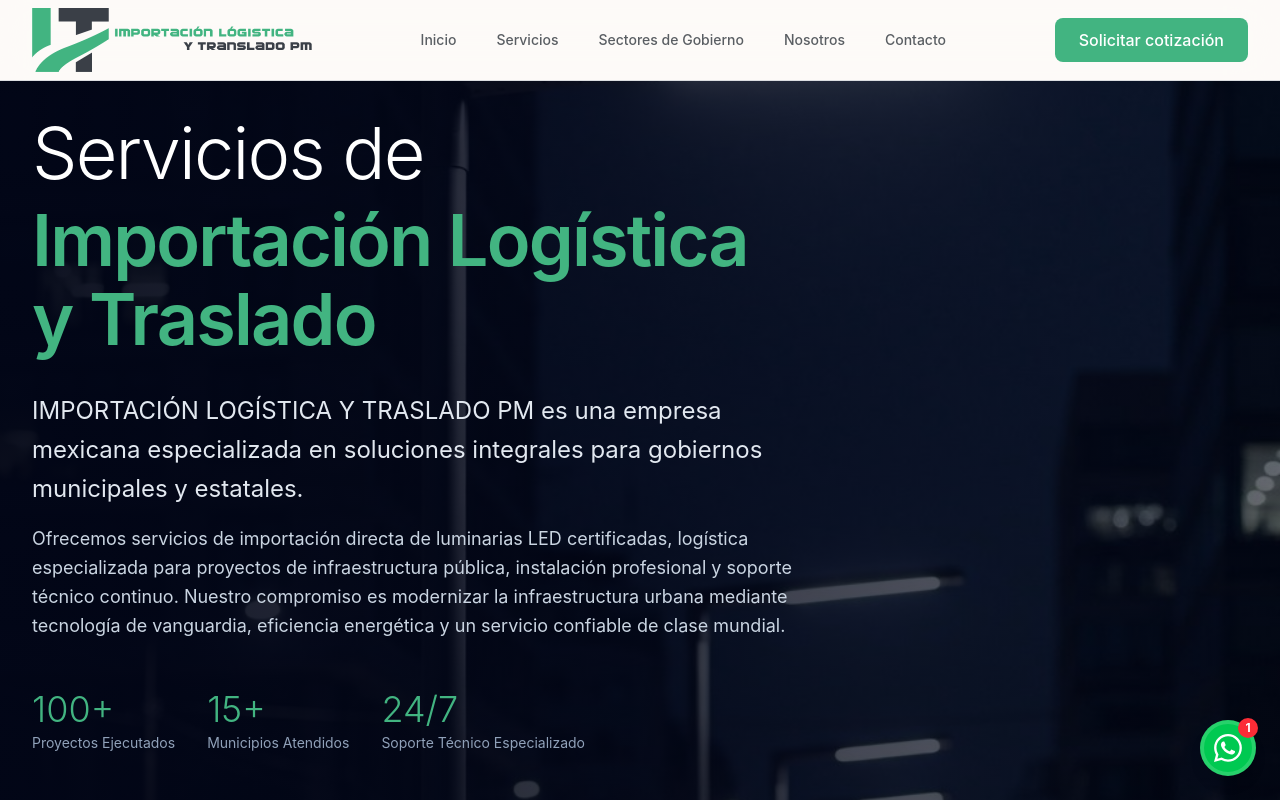
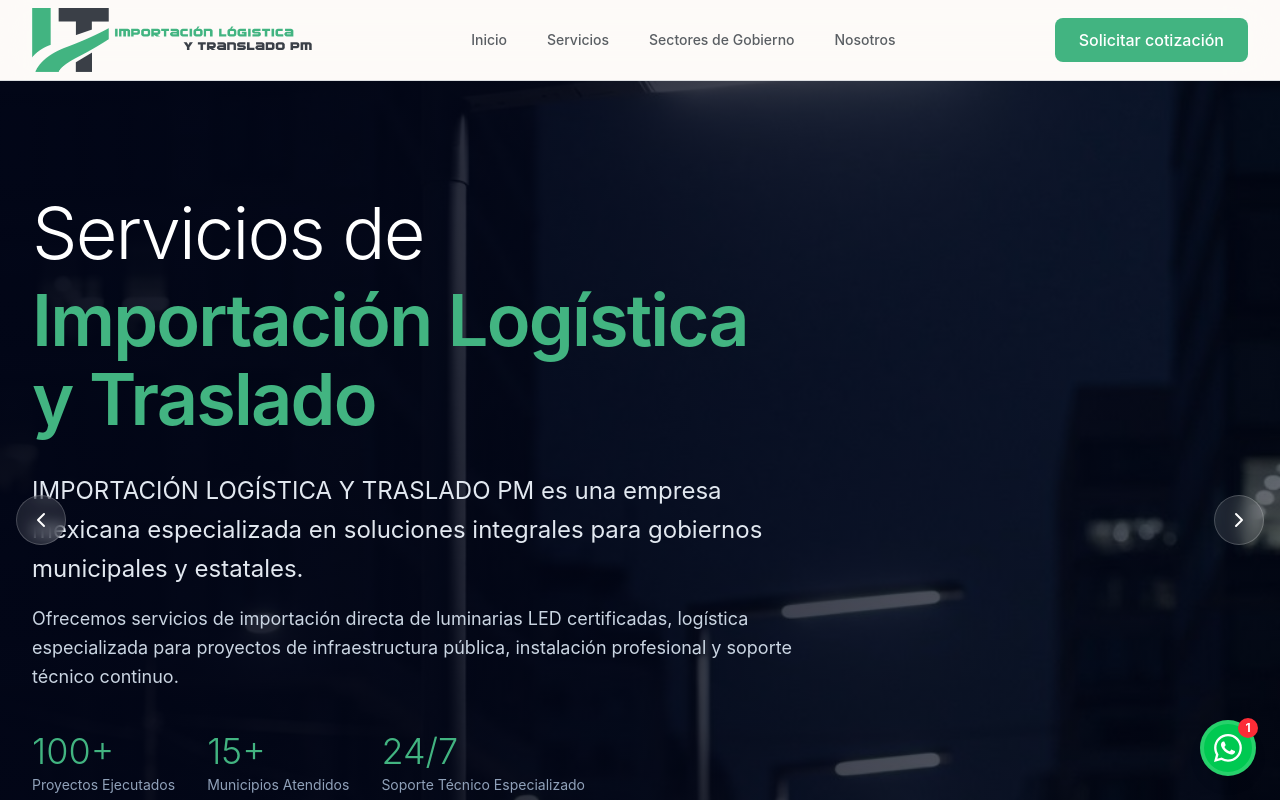
Before and after one commit to Gonzalez-Ricardo/ILT, a Next.js app: page / in a window 1280 px wide. Shown: the top 800 px of the page. Built offline with nearby package versions, Linux system fonts and the light colour scheme.

Commit message:
Actualizacion3

```diff
--- a/src/app/components/carrusel.tsx
+++ b/src/app/components/carrusel.tsx
@@ -6,22 +6,10 @@
 import type { ContactClickProps } from "./types";
 
 const carouselImages = [
-  {
-    src: "/image/8.png",
-    alt: "Flota de camiones de logística profesional",
-  },
-  {
-    src: "/image/11.png",
-    alt: "Infraestructura de iluminación municipal moderna",
-  },
-  {
-    src: "/image/13.png",
-    alt: "Transporte logístico profesional",
-  },
-  {
-    src: "/image/5.png",
-    alt: "Gestión de infraestructura y equipamiento",
-  },
+  { src: "/image/8.png", alt: "Flota de camiones de logística profesional" },
+  { src: "/image/11.png", alt: "Infraestructura de iluminación municipal moderna" },
+  { src: "/image/13.png", alt: "Transporte logístico profesional" },
+  { src: "/image/5.png", alt: "Gestión de infraestructura y equipamiento" },
 ];
 
 export default function Hero({ onContactClick }: ContactClickProps) {
@@ -34,18 +22,15 @@
     return () => clearInterval(timer);
   }, []);
 
-  const nextSlide = () => {
-    setCurrentSlide((prev) => (prev + 1) % carouselImages.length);
-  };
-
-  const prevSlide = () => {
-    setCurrentSlide(
-      (prev) => (prev - 1 + carouselImages.length) % carouselImages.length
-    );
-  };
+  const nextSlide = () => setCurrentSlide((prev) => (prev + 1) % carouselImages.length);
+  const prevSlide = () =>
+    setCurrentSlide((prev) => (prev - 1 + carouselImages.length) % carouselImages.length);
 
   return (
-    <section className="relative h-[70vh] sm:h-[75vh] lg:h-[85vh] min-h-[700px] sm:min-h-[850px] overflow-hidden bg-slate-950">
+    <section
+      id="hero"
+      className="relative min-h-[100svh] sm:min-h-[85vh] overflow-hidden bg-slate-950 scroll-mt-24"
+    >
       <div className="absolute inset-0">
         {carouselImages.map((image, index) => (
           <div
@@ -63,14 +48,14 @@
             />
           </div>
         ))}
-        {/* Overlay gradient */}
         <div className="absolute inset-0 bg-linear-to-r from-slate-950/95 via-slate-950/80 to-slate-950/60" />
       </div>
 
+      {/* Flechas (si quieres solo en sm+, cambia "flex" por "hidden sm:flex") */}
       <div className="absolute inset-y-0 left-2 sm:left-4 flex items-center z-20">
         <button
           onClick={prevSlide}
-          className="hidden p-2 sm:p-3 rounded-full bg-white/10 hover:bg-white/20 backdrop-blur-sm transition-all border border-white/20"
+          className="flex p-2 sm:p-3 rounded-full bg-white/10 hover:bg-white/20 backdrop-blur-sm transition-all border border-white/20"
           aria-label="Previous slide"
         >
           <ChevronLeft className="w-5 h-5 sm:w-6 sm:h-6 text-white" />
@@ -79,32 +64,31 @@
       <div className="absolute inset-y-0 right-2 sm:right-4 flex items-center z-20">
         <button
           onClick={nextSlide}
-          className="hidden  p-2 sm:p-3 rounded-full bg-white/10 hover:bg-white/20 backdrop-blur-sm transition-all border border-white/20"
+          className="flex p-2 sm:p-3 rounded-full bg-white/10 hover:bg-white/20 backdrop-blur-sm transition-all border border-white/20"
           aria-label="Next slide"
         >
           <ChevronRight className="w-5 h-5 sm:w-6 sm:h-6 text-white" />
         </button>
       </div>
 
+      {/* Dots */}
       <div className="absolute bottom-4 sm:bottom-8 left-1/2 -translate-x-1/2 flex gap-2 z-20">
         {carouselImages.map((_, index) => (
           <button
             key={index}
             onClick={() => setCurrentSlide(index)}
             className={`h-1.5 sm:h-2 rounded-full transition-all ${
-              index === currentSlide
-                ? "w-6 sm:w-8 bg-white"
-                : "w-1.5 sm:w-2 bg-white/40 hover:bg-white/60"
+              index === currentSlide ? "w-6 sm:w-8 bg-white" : "w-1.5 sm:w-2 bg-white/40 hover:bg-white/60"
             }`}
             aria-label={`Go to slide ${index + 1}`}
           />
         ))}
       </div>
 
-      <div className="relative z-10 h-full b">
-        <div className="max-w-7xl mx-auto px-4 sm:px-6 lg:px-8 flex items-center">
-          <div className="max-w-3xl space-y-4 sm:space-y-6 lg:space-y-8">
-            <h1 className="text-3xl sm:text-4xl md:text-5xl lg:text-6xl xl:text-7xl font-light leading-[1.1] tracking-tight text-white pt-4 sm:pt-8 ">
+      <div className="relative z-10 h-full">
+        <div className="max-w-7xl mx-auto px-4 sm:px-6 lg:px-8 h-full flex items-center">
+          <div className="max-w-3xl space-y-4 sm:space-y-6 lg:space-y-8 pt-24 sm:pt-28 pb-16">
+            <h1 className="text-3xl sm:text-4xl md:text-5xl lg:text-6xl xl:text-7xl font-light leading-[1.1] tracking-tight text-white">
               Servicios de
               <span className="block mt-1 sm:mt-2 font-semibold text-[#42b481]">
                 Importación Logística y Traslado
@@ -112,56 +96,40 @@
             </h1>
 
             <div className="space-y-3 sm:space-y-4">
-              <p className="text-base sm:text-lg md:text-xl lg:text-2xl text-slate-200 leading-relaxed">
-                IMPORTACIÓN LOGÍSTICA Y TRASLADO PM es una empresa mexicana
-                especializada en soluciones integrales para gobiernos
-                municipales y estatales.
+              <p className="text-sm sm:text-lg md:text-xl lg:text-2xl text-slate-200 leading-relaxed">
+                IMPORTACIÓN LOGÍSTICA Y TRASLADO PM es una empresa mexicana especializada en soluciones integrales para
+                gobiernos municipales y estatales.
               </p>
-              <p className="text-sm sm:text-base md:text-lg text-slate-300 leading-relaxed">
-                Ofrecemos servicios de importación directa de luminarias LED
-                certificadas, logística especializada para proyectos de
-                infraestructura pública, instalación profesional y soporte
-                técnico continuo. Nuestro compromiso es modernizar la
-                infraestructura urbana mediante tecnología de vanguardia,
-                eficiencia energética y un servicio confiable de clase mundial.
+              <p className="text-xs sm:text-base md:text-lg text-slate-300 leading-relaxed">
+                Ofrecemos servicios de importación directa de luminarias LED certificadas, logística especializada para
+                proyectos de infraestructura pública, instalación profesional y soporte técnico continuo.
               </p>
             </div>
 
-            <div className="flex flex-wrap gap-4 sm:gap-6 lg:gap-8 pt-2 sm:pt-4">
+            <div className="flex flex-wrap gap-3 sm:gap-6 lg:gap-8 pt-2">
               <div className="space-y-1">
-                <div className="text-2xl sm:text-3xl lg:text-4xl font-light text-[#42b481]">
-                  100+
-                </div>
-                <div className="text-xs sm:text-sm text-slate-400">
-                  Proyectos Ejecutados
-                </div>
+                <div className="text-2xl sm:text-3xl lg:text-4xl font-light text-[#42b481]">100+</div>
+                <div className="text-xs sm:text-sm text-slate-400">Proyectos Ejecutados</div>
               </div>
               <div className="space-y-1">
-                <div className="text-2xl sm:text-3xl lg:text-4xl font-light text-[#42b481]">
-                  15+
-                </div>
-                <div className="text-xs sm:text-sm text-slate-400">
-                  Municipios Atendidos
-                </div>
+                <div className="text-2xl sm:text-3xl lg:text-4xl font-light text-[#42b481]">15+</div>
+                <div className="text-xs sm:text-sm text-slate-400">Municipios Atendidos</div>
               </div>
               <div className="space-y-1">
-                <div className="text-2xl sm:text-3xl lg:text-4xl font-light text-[#42b481]">
-                  24/7
-                </div>
-                <div className="text-xs sm:text-sm text-slate-400">
-                  Soporte Técnico Especializado
-                </div>
+                <div className="text-2xl sm:text-3xl lg:text-4xl font-light text-[#42b481]">24/7</div>
+                <div className="text-xs sm:text-sm text-slate-400">Soporte Técnico Especializado</div>
               </div>
             </div>
 
-            <div className="flex flex-col sm:flex-row items-stretch sm:items-start gap-3 sm:gap-4 pt-2 sm:pt-4">
+            <div className="flex flex-col sm:flex-row items-stretch sm:items-start gap-3 sm:gap-4 pt-2">
               <button
-                onClick={onContactClick}
+                onClick={() => (window.location.href = "#contacto")}
                 className="group px-6 sm:px-8 py-3 sm:py-4 bg-[#42b481] hover:bg-[#42b481]/90 text-white rounded-lg font-medium text-sm sm:text-base transition-all flex items-center justify-center gap-2 sm:gap-3 shadow-lg hover:shadow-xl"
               >
                 Solicitar Cotización
                 <ArrowRight className="w-4 h-4 sm:w-5 sm:h-5 group-hover:translate-x-1 transition-transform" />
               </button>
+
               <a
                 href="#servicios"
                 className="px-6 sm:px-8 py-3 sm:py-4 border-2 border-white/30 hover:border-white/60 hover:bg-white/10 text-white rounded-lg font-medium text-sm sm:text-base transition-all backdrop-blur-sm text-center"
--- a/src/app/components/contacto.tsx
+++ b/src/app/components/contacto.tsx
@@ -33,7 +33,7 @@
   }
 
   return (
-    <section id="contacto" className="py-16 sm:py-15 lg:py-15 bg-linear-to-b from-gray-50 to-white">
+    <section id="contacto" className="py-20 sm:py-20 lg:py-20 bg-linear-to-b from-gray-50 to-white">
       <div className="max-w-7xl mx-auto px-4 sm:px-6 lg:px-8">
         {/* Header */}
         <div className="text-center mb-12 sm:mb-16">
--- a/src/app/components/header.tsx
+++ b/src/app/components/header.tsx
@@ -8,11 +8,10 @@
   const [mobileMenuOpen, setMobileMenuOpen] = useState(false)
 
   const navItems = [
-    { label: "Inicio", href: "#" },
+    { label: "Inicio", href: "#hero" },
     { label: "Servicios", href: "#servicios" },
     { label: "Sectores de Gobierno", href: "#gobierno" },
     { label: "Nosotros", href: "#nosotros" },
-    { label: "Contacto", href: "#contacto" },
   ]
 
   return (
--- a/src/app/components/nosotros.tsx
+++ b/src/app/components/nosotros.tsx
@@ -26,13 +26,10 @@
 
 export default function About({ onContactClick }: ContactClickProps) {
   return (
-    <section id="nosotros" className="py-16 sm:py-20 lg:py-20 bg-linear-to-b from-white to-gray-50">
+    <section id="nosotros" className="py-16 sm:py-25 lg:py-25 bg-linear-to-b from-white to-gray-50">
       <div className="max-w-7xl mx-auto px-4 sm:px-6 lg:px-8">
         {/* Header */}
         <div className="text-center mb-12 sm:mb-16 lg:mb-20">
-          <div className="inline-flex items-center gap-2 px-3 py-1.5 sm:px-4 sm:py-2 bg-[#e8f5ff] text-[#42b481] rounded-full text-xs sm:text-sm font-medium mb-4 sm:mb-6">
-            Sobre Nosotros
-          </div>
           <h2 className="text-3xl sm:text-4xl md:text-5xl lg:text-6xl font-light text-foreground mb-4 sm:mb-6 leading-tight px-4">
             Innovación en Logística
             <span className="block mt-2 font-normal text-[#42b481]">para el Sector Público</span>
--- a/src/app/components/sector.tsx
+++ b/src/app/components/sector.tsx
@@ -3,12 +3,9 @@
 
 export default function GovernmentSectors({ onContactClick }: ContactClickProps) {
   return (
-    <section id="gobierno" className="py-16 sm:py-20 md:py-20 bg-linear-to-br from-gray-50 to-blue-50">
+    <section id="gobierno" className="py-16 sm:py-25 md:py-25 bg-linear-to-br from-gray-50 to-blue-50">
       <div className="max-w-7xl mx-auto px-4 sm:px-6 lg:px-8">
         <div className="text-center mb-12 sm:mb-16">
-          <div className="inline-flex items-center gap-2 px-4 py-2 bg-[#e3e8ef] text-[#42b481] rounded-full font-bold text-sm mb-6">
-            SECTOR PÚBLICO
-          </div>
           <h2 className="text-3xl sm:text-4xl lg:text-5xl xl:text-6xl font-black text-black mb-6 leading-tight text-balance">
             Aliados Estratégicos del
             <br />
--- a/src/app/components/ventajas.tsx
+++ b/src/app/components/ventajas.tsx
@@ -39,9 +39,6 @@
     <section className="py-16 sm:py-20 md:py-20 bg-white">
       <div className="max-w-7xl mx-auto px-4 sm:px-6 lg:px-8">
         <div className="text-center mb-12 sm:mb-16">
-          <div className="inline-flex items-center gap-2 px-4 py-2 bg-[#e3e8ef] text-[#42b481] rounded-full font-bold text-sm mb-6">
-            VENTAJAS COMPETITIVAS
-          </div>
           <h2 className="text-3xl sm:text-4xl lg:text-5xl xl:text-6xl font-black text-black mb-6 leading-tight text-balance">
             Por Qué Somos su
             <br />
--- a/src/app/page.tsx
+++ b/src/app/page.tsx
@@ -24,9 +24,9 @@
       <Carrusel onContactClick={onContactClick} />
       <Services onContactClick={onContactClick} />
       <GovernmentSectors onContactClick={onContactClick} />
-      <Ventajas onContactClick={onContactClick} />
       <Covertura onContactClick={onContactClick} />
       <Nosotros onContactClick={onContactClick} />
+      <Ventajas onContactClick={onContactClick} />
       <Contact />
       <Footer onContactClick={onContactClick} />
     </main>
```
Also changed, not shown: src/app/components/servicios.tsx (+7 -2 lines).
